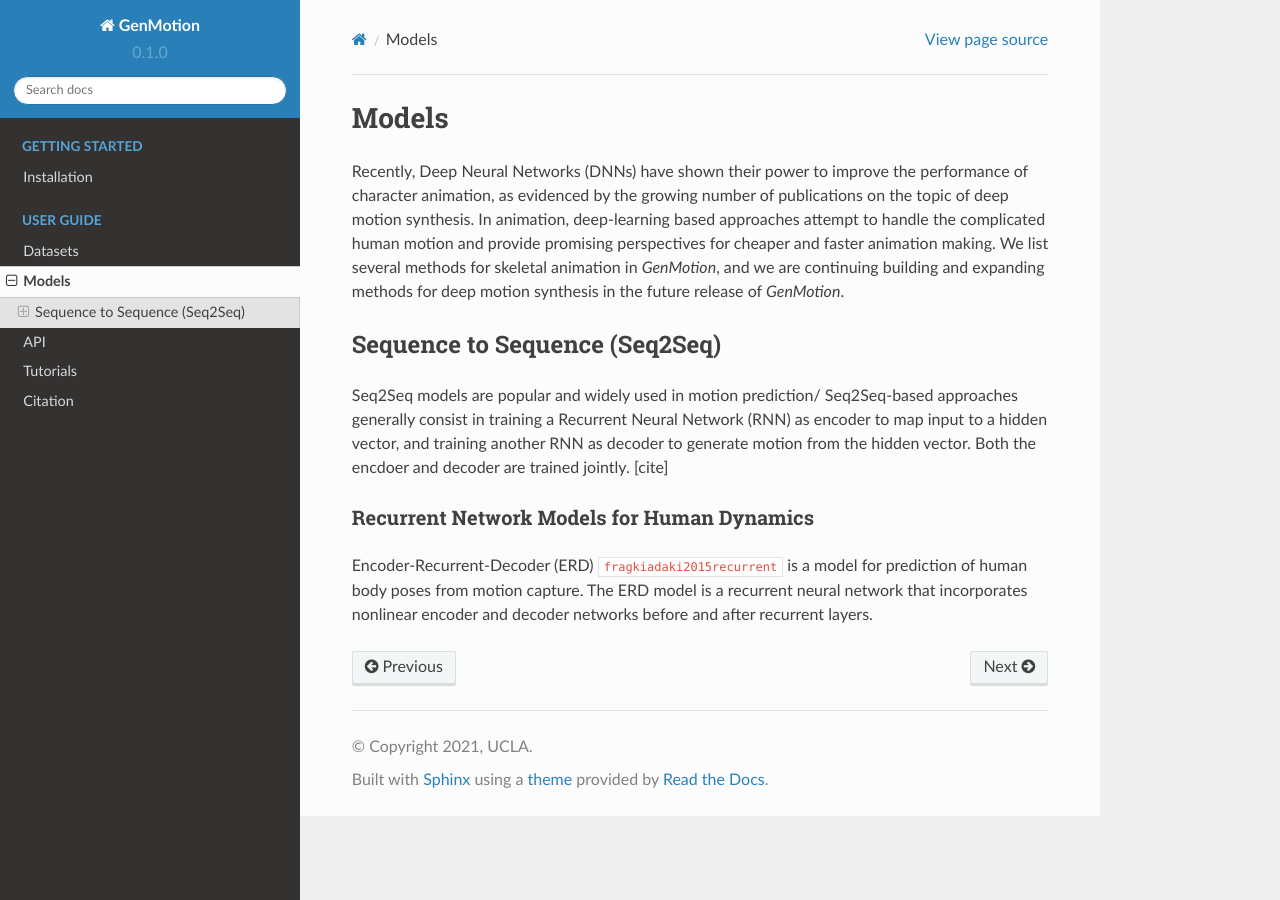
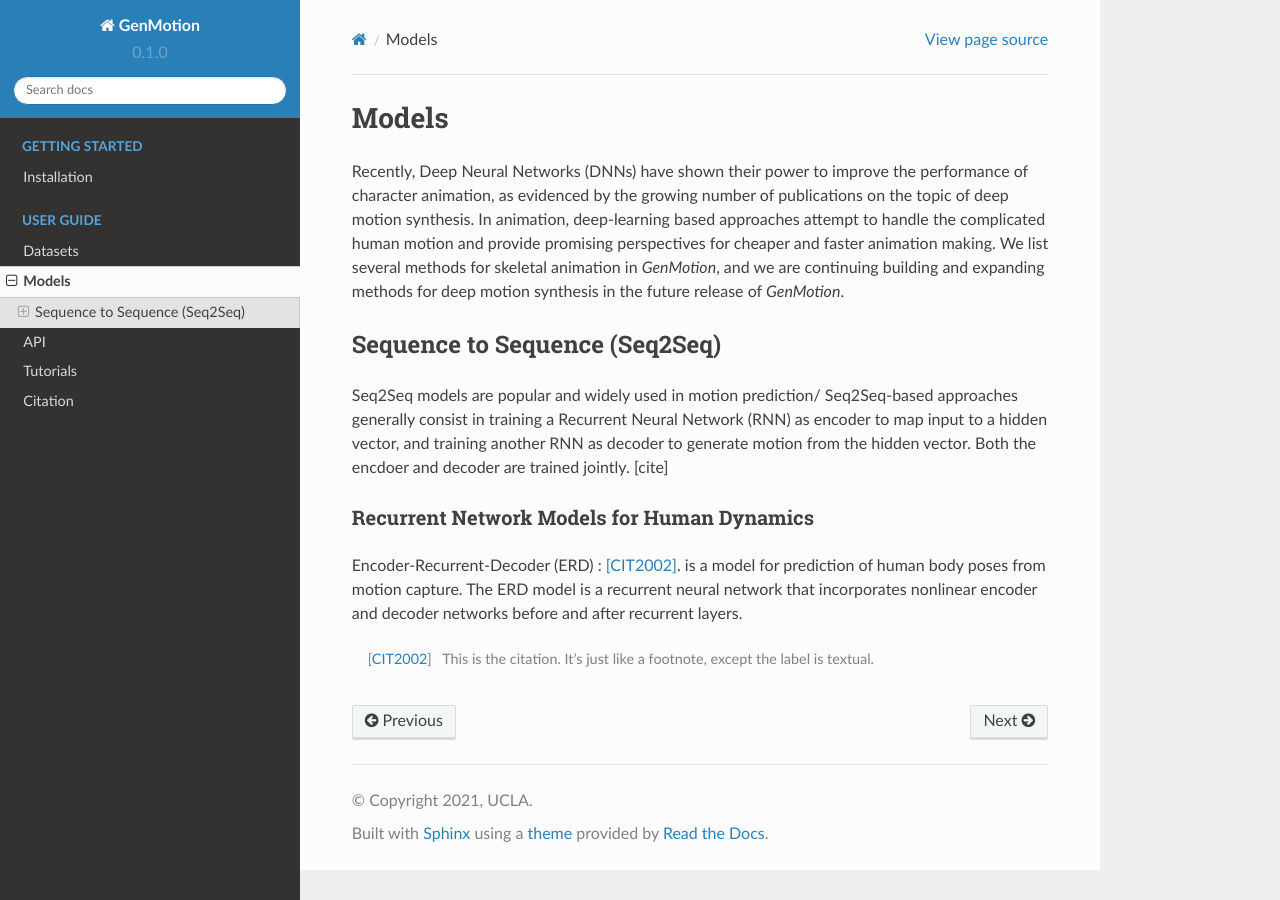
Before and after one commit to yizhouzhao/GenMotion, a Sphinx documentation site: the page built from docs/source/model.rst, in a window 1280 px wide. Built offline with Sphinx 7.4.7 and the Read the Docs theme 2.0.0, drawn with Linux system fonts in a browser that asks for light colours; cross-references to code outside the pages are shown as plain code.

Commit message:
citation test

```diff
--- a/docs/source/conf.py
+++ b/docs/source/conf.py
@@ -19,11 +19,8 @@
     'sphinx.ext.intersphinx',
     'sphinx.ext.viewcode',
     'sphinx.ext.autosectionlabel',
-    'sphinxcontrib.bibtex',
     'nbsphinx',
 ]
-
-bibtex_bibfiles = ['refs.bib']
 
 intersphinx_mapping = {
     'python': ('https://docs.python.org/3/', None),
--- a/docs/source/model.rst
+++ b/docs/source/model.rst
@@ -14,4 +14,8 @@
 
 Recurrent Network Models for Human Dynamics
 ****************************************************************
-Encoder-Recurrent-Decoder (ERD) :cite:p:`fragkiadaki2015recurrent` is a model for prediction of human body poses from motion capture. The ERD model is a recurrent neural network that incorporates nonlinear encoder and decoder networks before and after recurrent layers.
+Encoder-Recurrent-Decoder (ERD) : [CIT2002]_. is a model for prediction of human body poses from motion capture. The ERD model is a recurrent neural network that incorporates nonlinear encoder and decoder networks before and after recurrent layers.
+
+
+.. [CIT2002] This is the citation.  It's just like a footnote,
+   except the label is textual.
```
